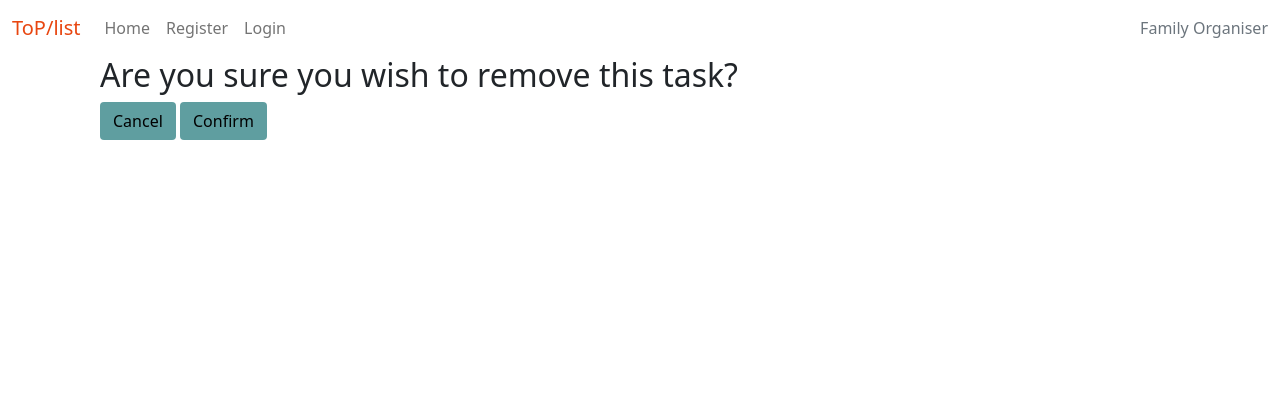
After one commit to BeccAllfor1/django-todo-list, a Django app: template todo/templates/todo/remove.html in a window 1280 px wide. The commit adds this page. Shown: the top 420 px of the page. Run offline with Django 4.2, Linux system fonts and the light colour scheme; the template is opened without the code that fills it, so the values that code supplies are empty.

Commit message:
confirmation for task removal added and css for new confirm and cancel buttons

```diff
--- a/static/css/styles.css
+++ b/static/css/styles.css
@@ -45,9 +45,6 @@ h1 {
     text-shadow: 10px 10px 15px rgb(36, 132, 170, 20);
 }
 
-h3{
-    font-weight: 700;
-}
 
 .alert {
     margin-top: 20px;
@@ -96,6 +93,10 @@ footer {
     font-weight: 500;
 }
 
-p{
+p {
     font-weight: 700;
 }
+
+.confirmation-remove {
+    padding-left: 100px;
+}
--- a/todo/templates/todo/index.html
+++ b/todo/templates/todo/index.html
@@ -37,8 +37,7 @@
 			<br />
 			<form action="/del/{{i.id}}" method="POST" style=" padding-right: 4%; padding-bottom: 3%;">
 				{% csrf_token %}
-				<button value="remove" type="submit" class="btn btn-primary" style="float: right;"><span
-						class="glyphicon glyphicon-trash"></span> remove</button>
+				<a class="btn btn-primary" style="float: right;" href=" {% url 'remove_item' i.id %}">remove </a>
 			</form>
 		</div>
 		{% endfor%}
--- /dev/null
+++ b/todo/templates/todo/remove.html
@@ -0,0 +1,19 @@
+{% extends "base.html" %}
+{% load static %}
+
+{% block content %}
+
+
+
+
+<div class="confirmation-remove">
+    <form method="POST">
+        {% csrf_token %}
+        <h2>Are you sure you wish to remove this task?</h2>
+        <a  class="btn btn-default" href="{% url 'home'%}">Cancel</a>
+
+        <input type="submit" class="btn confirm-button" value="Confirm">
+    </form>
+</div>
+
+{% endblock %}
--- a/todo/urls.py
+++ b/todo/urls.py
@@ -5,5 +5,5 @@ from django.conf.urls.static import static
 urlpatterns = [
 
     path('', views.index, name='home'),
-
+    path('remove_item/<str:id>/', views.removeTask, name="remove_item")
 ]
--- a/todo_site/settings.py
+++ b/todo_site/settings.py
@@ -28,7 +28,7 @@ TEMPLATES_DIR = os.path.join(BASE_DIR, 'templates')
 SECRET_KEY = 'django-insecure-20@b_86&(cf@*6n4qg_*09=8es$st8%6n#nkha*^p1veon7^!l'
 
 # SECURITY WARNING: don't run with debug turned on in production!
-DEBUG = False
+DEBUG = True
 
 ALLOWED_HOSTS = ['8000-beccallfor1-djangotodol-pdsecuefxqw.ws.codeinstitute-ide.net',
 '.herokuapp.com']
@@ -51,6 +51,7 @@ INSTALLED_APPS = [
     'django_summernote',
     'cloudinary',
     'todo',
+    'django_extensions',
 ]
 SITE_ID = 1
 LOGIN_REDIRECT_URL = '/'
--- a/todo_site/urls.py
+++ b/todo_site/urls.py
@@ -26,9 +26,10 @@ urlpatterns = [
     path('', views.index, name="home"),
     ####################give id no. item_id name or item_id=i.id ############
     # pass item_id as primary key to remove that the todo with given id
-    path('del/<str:item_id>', views.remove, name="del"),
+    # path('del/<str:item_id>', views.remove, name="del"),
     ########################################################################
     path('', include('todo.urls')),
     path('summernote/', include('django_summernote.urls')),
-     path("accounts/", include("allauth.urls")),
+    path("accounts/", include("allauth.urls")),
+    path('remove_item/<str:item_id>', views.removeTask, name="remove_item")
 ]
```
Also changed, not shown: todo/views.py (+11 -6 lines), 1 other file.
